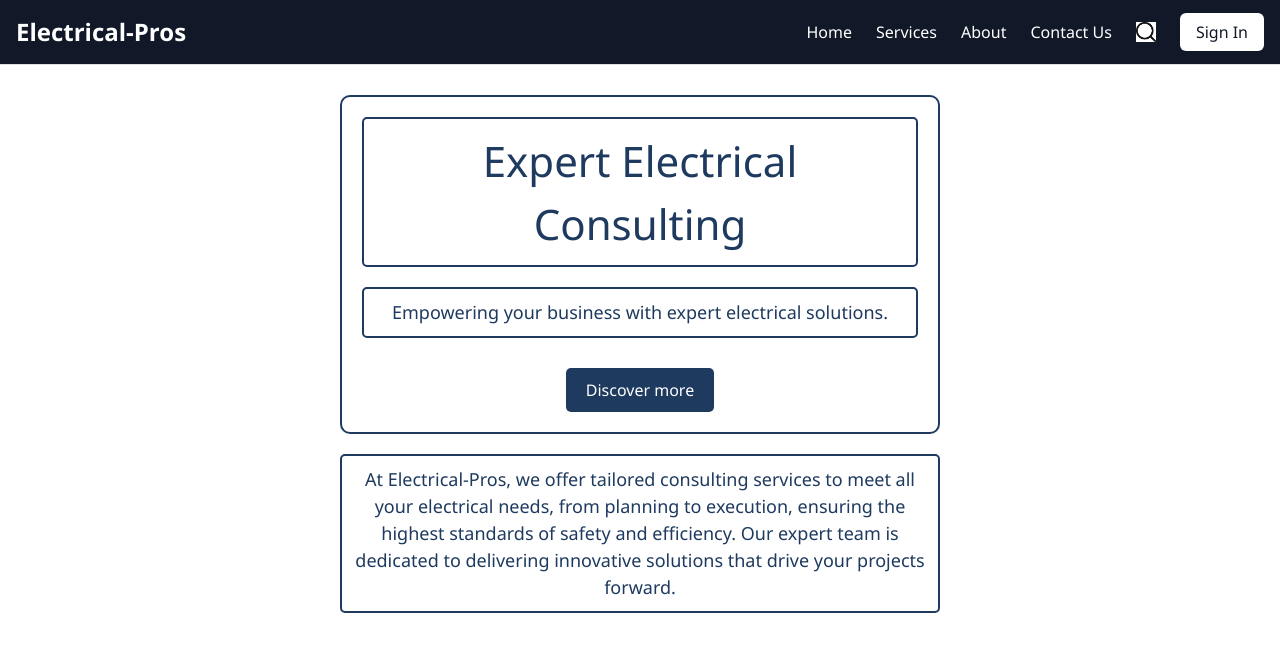
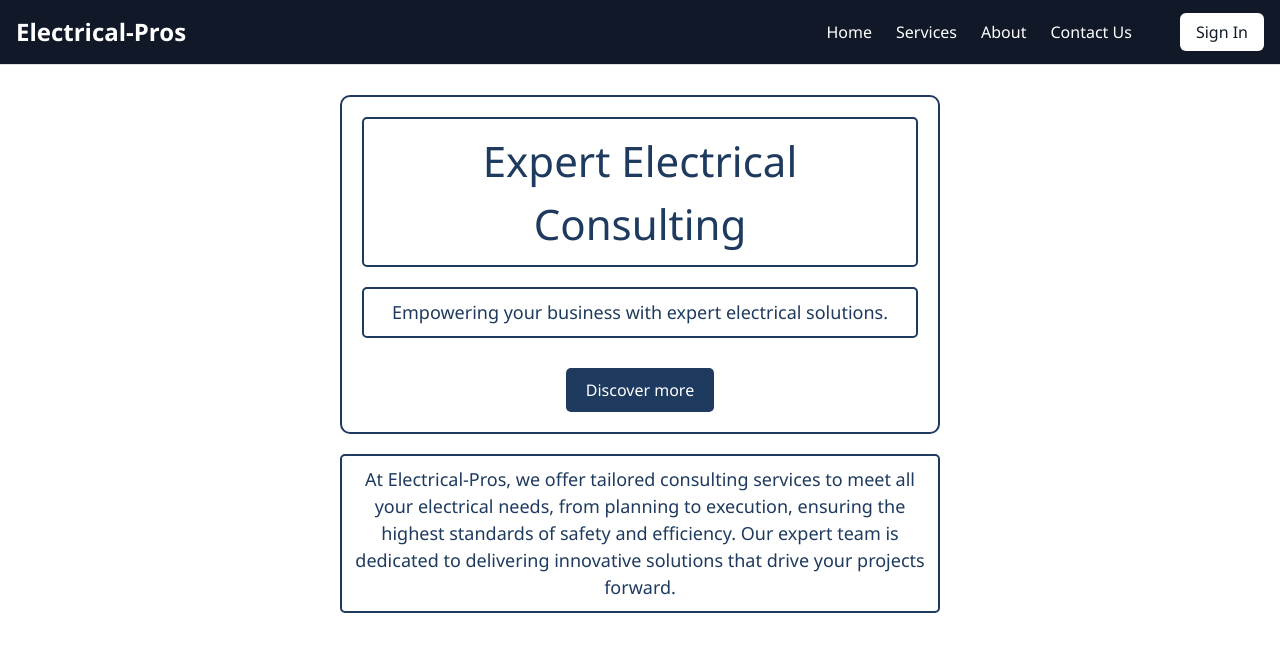
Before and after one commit to Karman1600/electical-pros-capstone, a Next.js app: page / in a window 1280 px wide. Shown: the top 652 px of the page. Built offline with nearby package versions, Linux system fonts and the light colour scheme; no server answers.

Commit message:
Update Navbar.jsx

```diff
--- a/app/_components/Navbar.jsx
+++ b/app/_components/Navbar.jsx
@@ -16,7 +16,8 @@
 
           <li>
             <Link href={"/search"}>
-              <Image src={"/search.png"} width={20} height={20} alt="Search" />
+{/*               <Image src={"/search.png"} width={20} height={20} alt="Search" /> */}
+                <svg className="size-6" class="svg-icon search-icon" aria-labelledby="title desc" role="img" xmlns="http://www.w3.org/2000/svg" viewBox="0 0 19.9 19.7"><title id="title">Search Icon</title><desc id="desc">A magnifying glass icon.</desc><g class="search-path" fill="none" stroke="#848F91"><path stroke-linecap="square" d="M18.5 18.3l-5.4-5.4"/><circle cx="8" cy="8" r="7"/></g></svg>
             </Link>
           </li>
 
```
